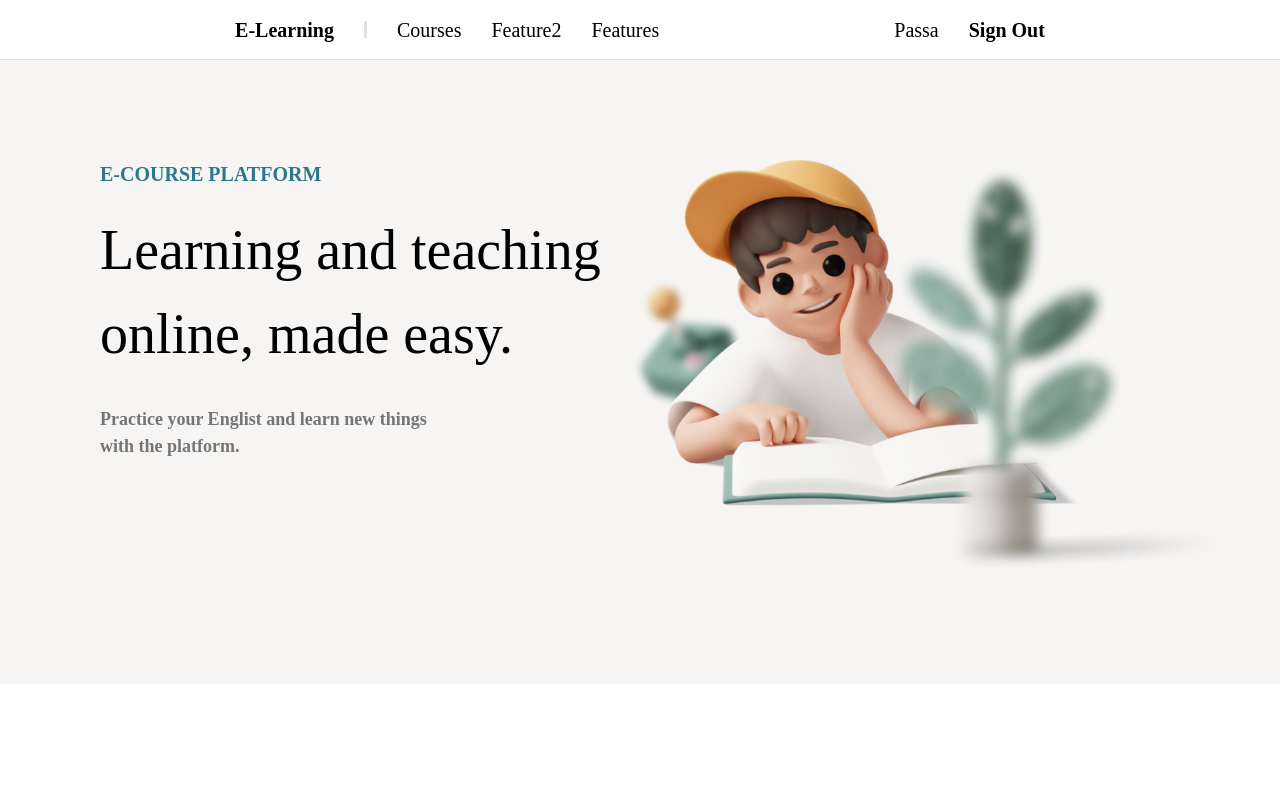
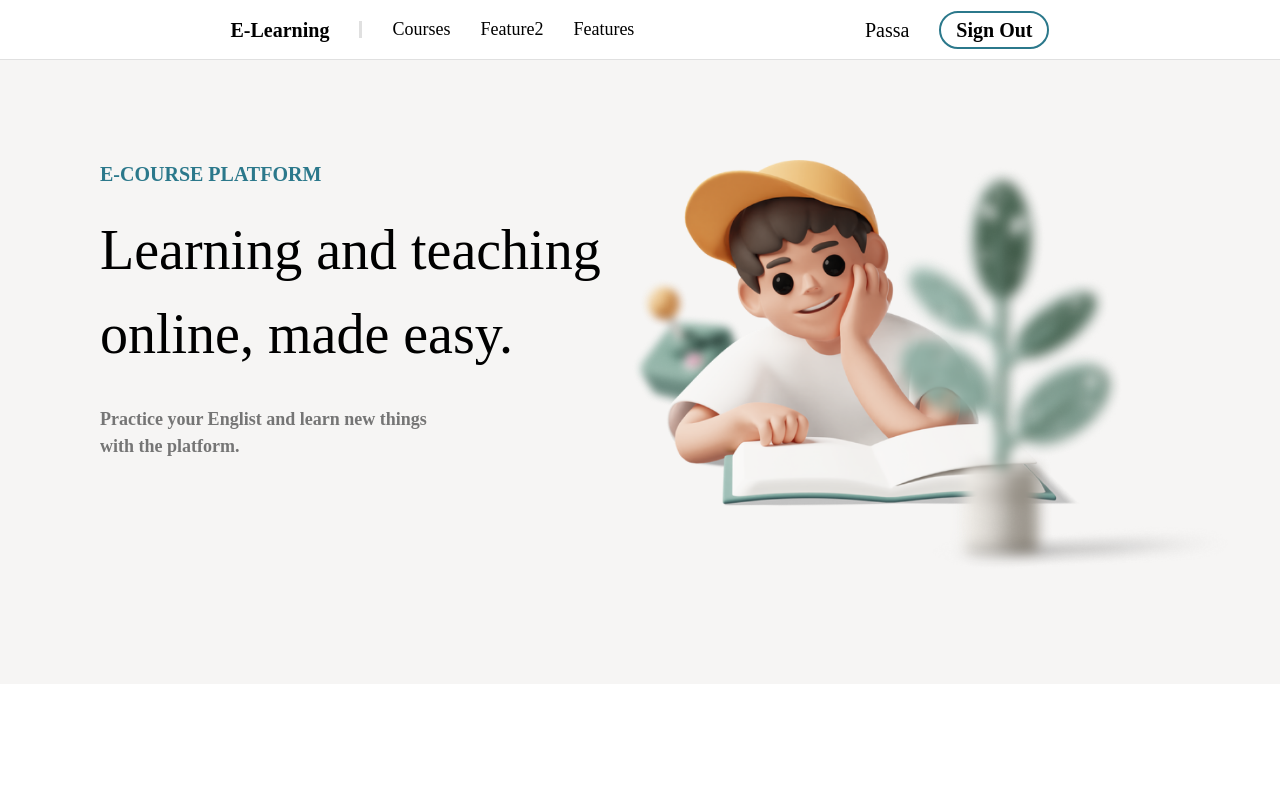
Before and after one commit to NasmeenI/E-COURSE-PLATFORM, a React (Create React App) app in the folder frontend/: page / in a window 1280 px wide. Shown: the top 788 px of the page. Built offline with nearby package versions, Linux system fonts and the light colour scheme.

Commit message:
edit: header style

```diff
--- a/frontend/src/components/header/Header.js
+++ b/frontend/src/components/header/Header.js
@@ -28,7 +28,7 @@ export default function Header() {
 
         <button onClick={navigateToCourses}>
           <span
-            className={`text-xl font-secondary ml-[30px] ${
+            className={`text-[18px] font-secondary ml-[30px] ${
               location.pathname.startsWith("/courses") ? "font-bold" : ""
             }`}
           >
@@ -36,12 +36,12 @@ export default function Header() {
           </span>
         </button>
 
-        <span className="text-xl font-secondary ml-[30px]">Feature2</span>
-        <span className="text-xl font-secondary ml-[30px]">Features</span>
+        <span className="text-[18px] font-secondary ml-[30px]">Feature2</span>
+        <span className="text-[18px] font-secondary ml-[30px]">Features</span>
       </div>
       <div className="flex flex-row items-center h-full">
         <span className="text-xl font-secondary">Passa</span>
-        <span className="text-xl font-secondary ml-[30px] font-extrabold ">
+        <span className="text-xl font-secondary ml-[30px] font-extrabold border-[#2B788B] border-2 py-[3px] px-[15px] rounded-full">
           Sign Out
         </span>
       </div>
```
